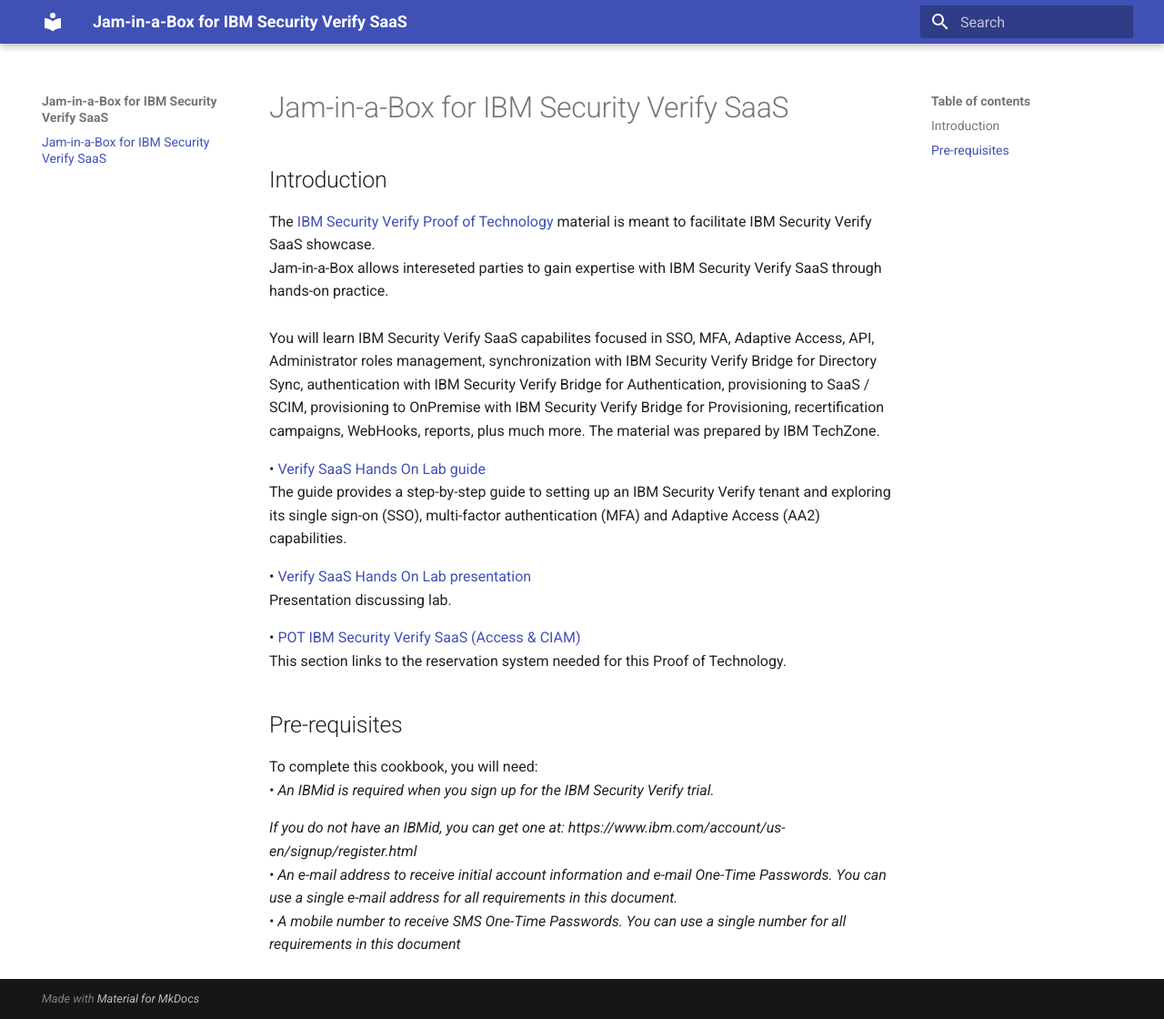
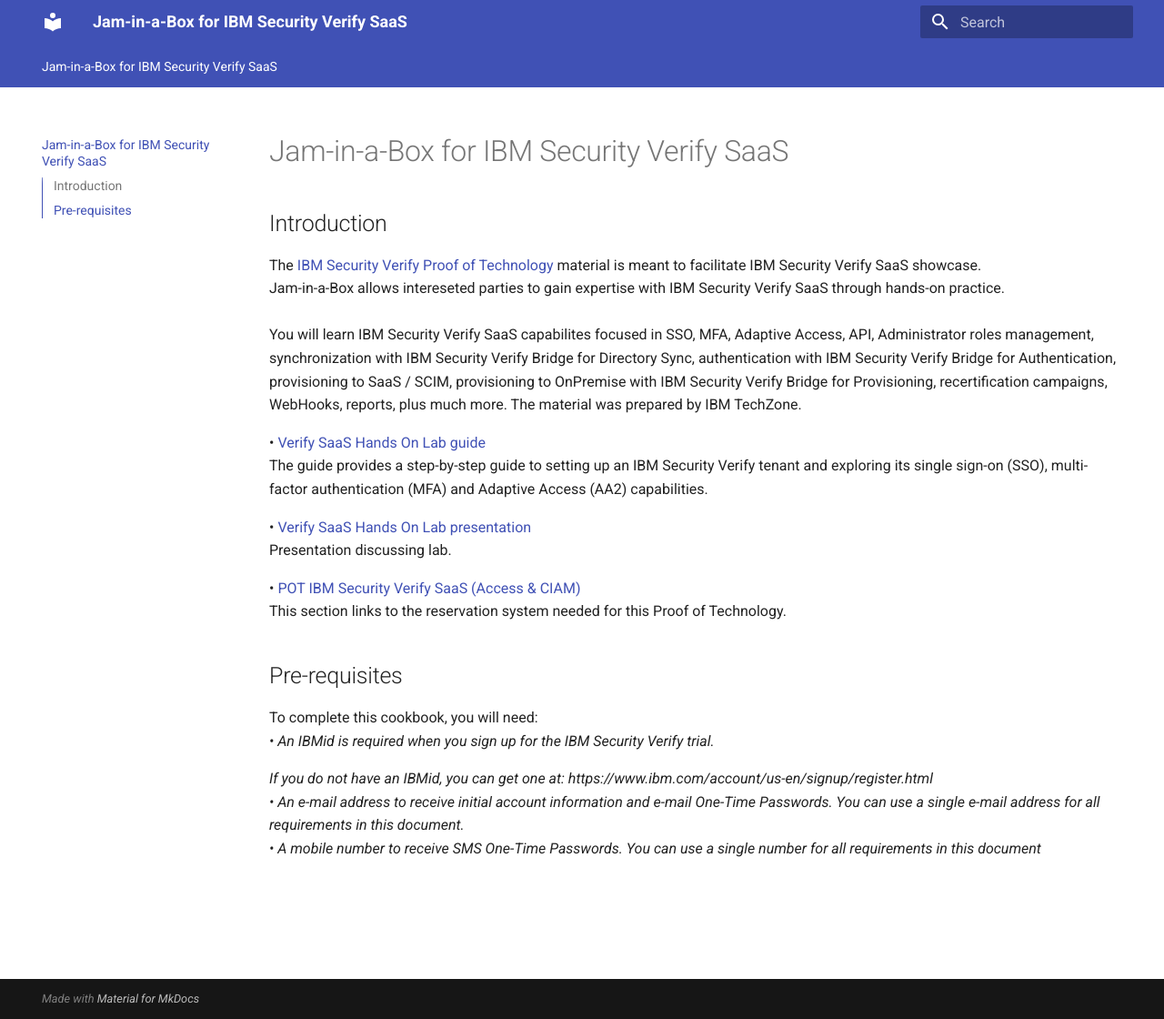
Before and after one commit to IBM/verify-jam-in-a-box, an MkDocs documentation site: the page built from docs/index.md, in a window 1280 px wide and 1120 px high. Shown: the whole window at 91% size. Built offline with MkDocs 1.6.1 and Material for MkDocs 9.7.7, drawn with Linux system fonts in a browser that asks for light colours.

Commit message:
testing  string on  mkdocs index doc

```diff
--- a/mkdocs.yml
+++ b/mkdocs.yml
@@ -1,4 +1,13 @@
 site_name: Jam-in-a-Box for IBM Security Verify SaaS
 theme:
   name: material
+  features:
+    - navigation.tabs
+    - navigation.sections
+    - toc.integrate
+    - navigation.top
+    - search.suggest
+    - content.tabs.link
+    - content.code.annotation
+    - content.code.copy
   language: en
```
